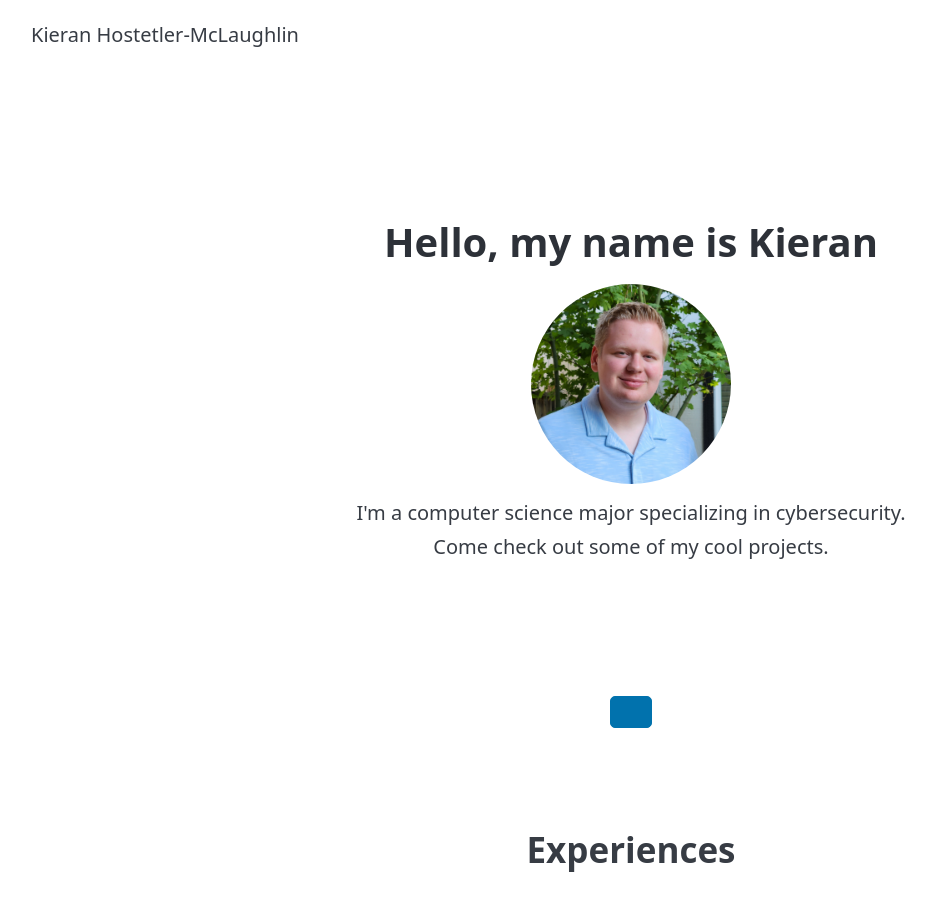
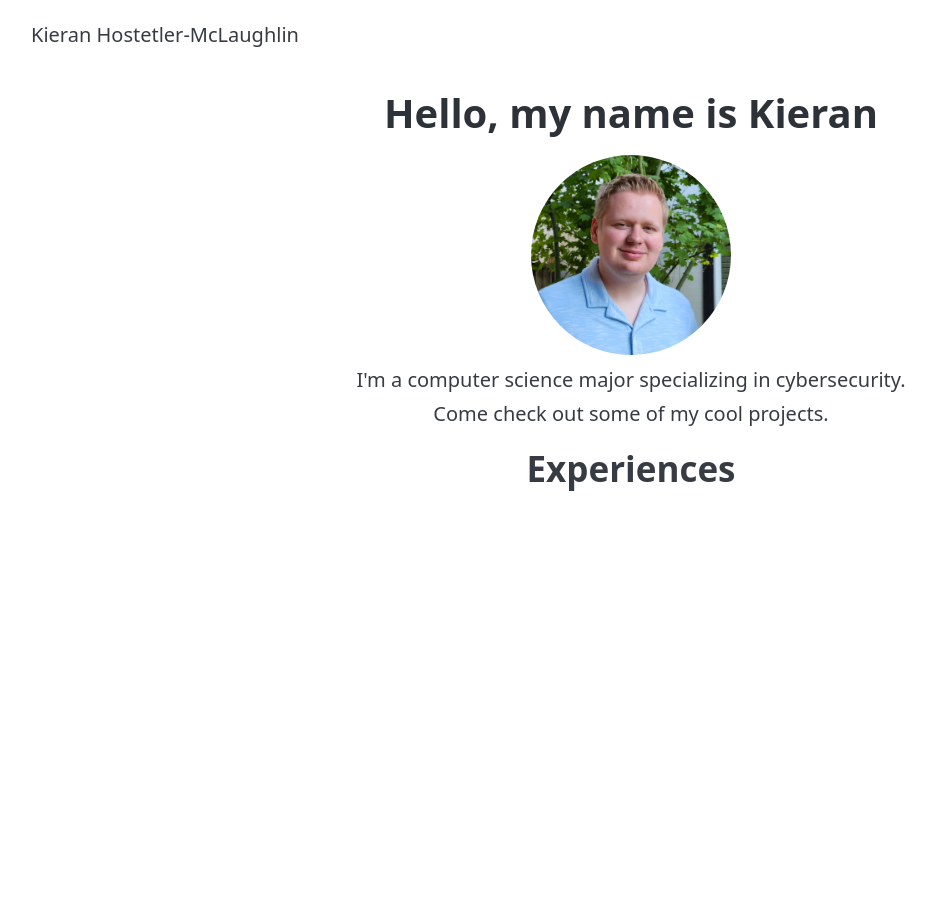
Before and after one commit to kieranhm/personalwebsite, a plain HTML site: page index.html in a window 1280 px wide. Shown: the whole page, without its empty margins (9-944 px from the left). After the commit the page ends 800 px from the top, so only its background shows below. Drawn offline with nearby package versions, Linux system fonts and the light colour scheme.

Commit message:
reverted my site

```diff
--- a/index.html
+++ b/index.html
@@ -15,16 +15,11 @@
     </header>
     <main class="container">
         <section class="hero">
-            <div class="heromain">
-                <h1>Hello, my name is Kieran</h1>
-                <img src="linkedinphoto.jpeg" class="profile">
-                <div class="subheading">
-                    <p class="subheadingtxt">I'm a computer science major specializing in cybersecurity.</p>
-                    <p class="subheadingtxt"> Come check out some of my cool projects.</p>
-                </div>
-            </div>
-            <div class="downarrow">
-                <button></button>
+            <h1>Hello, my name is Kieran</h1>
+            <img src="linkedinphoto.jpeg" class="profile">
+            <div class="subheading">
+                <p class="subheadingtxt">I'm a computer science major specializing in cybersecurity.</p>
+                <p class="subheadingtxt"> Come check out some of my cool projects.</p>
             </div>
         </section>
         <section>
--- a/styles.css
+++ b/styles.css
@@ -15,12 +15,8 @@ main {
     flex-direction: column;
     justify-content: center;
     align-items: center;
-    min-height: 75vh;
+    min-height: 60vh;
     text-align: center;
-}
-
-.downarrow {
-    min-height: 15vh;
 }
 
 .profile {
```
